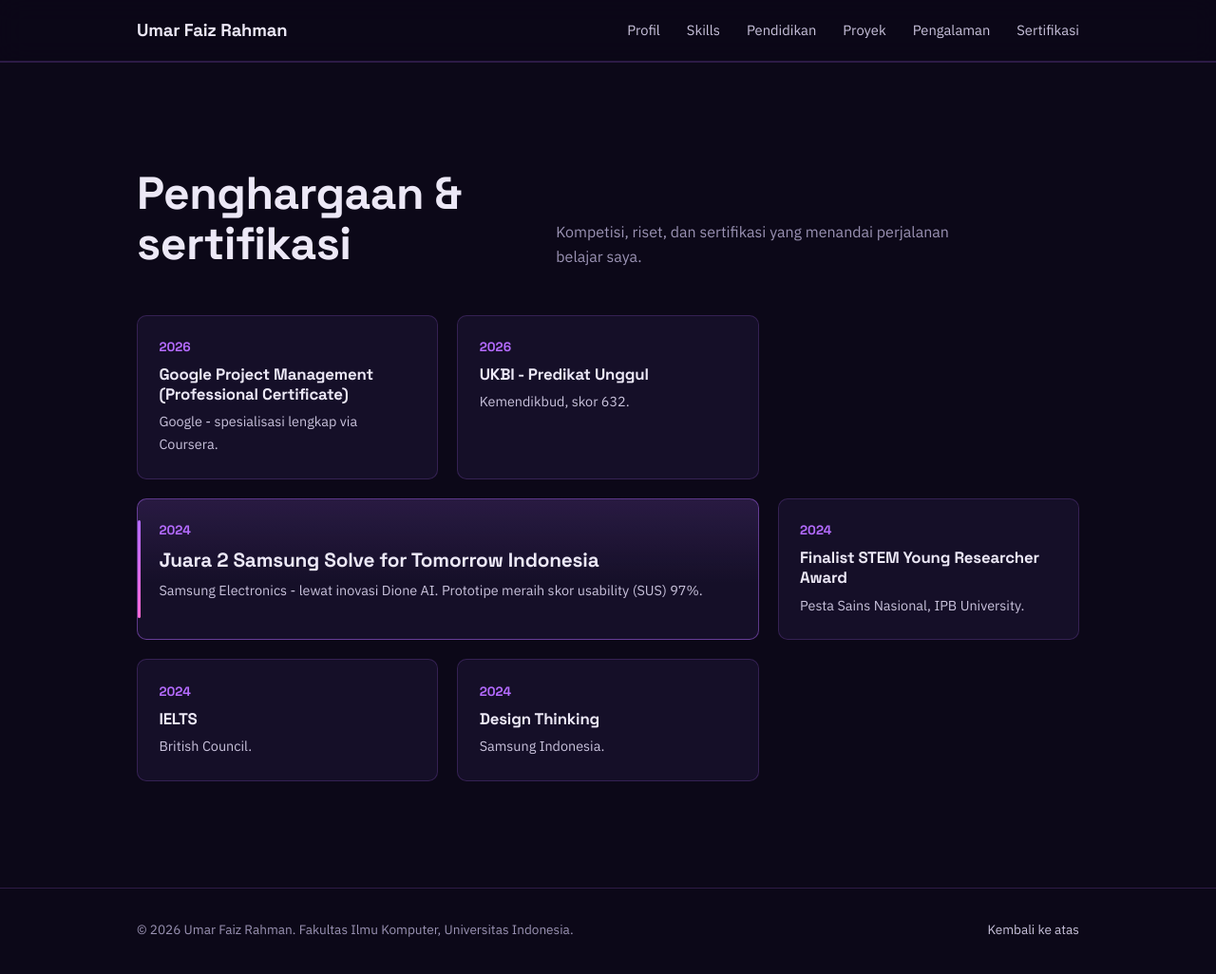
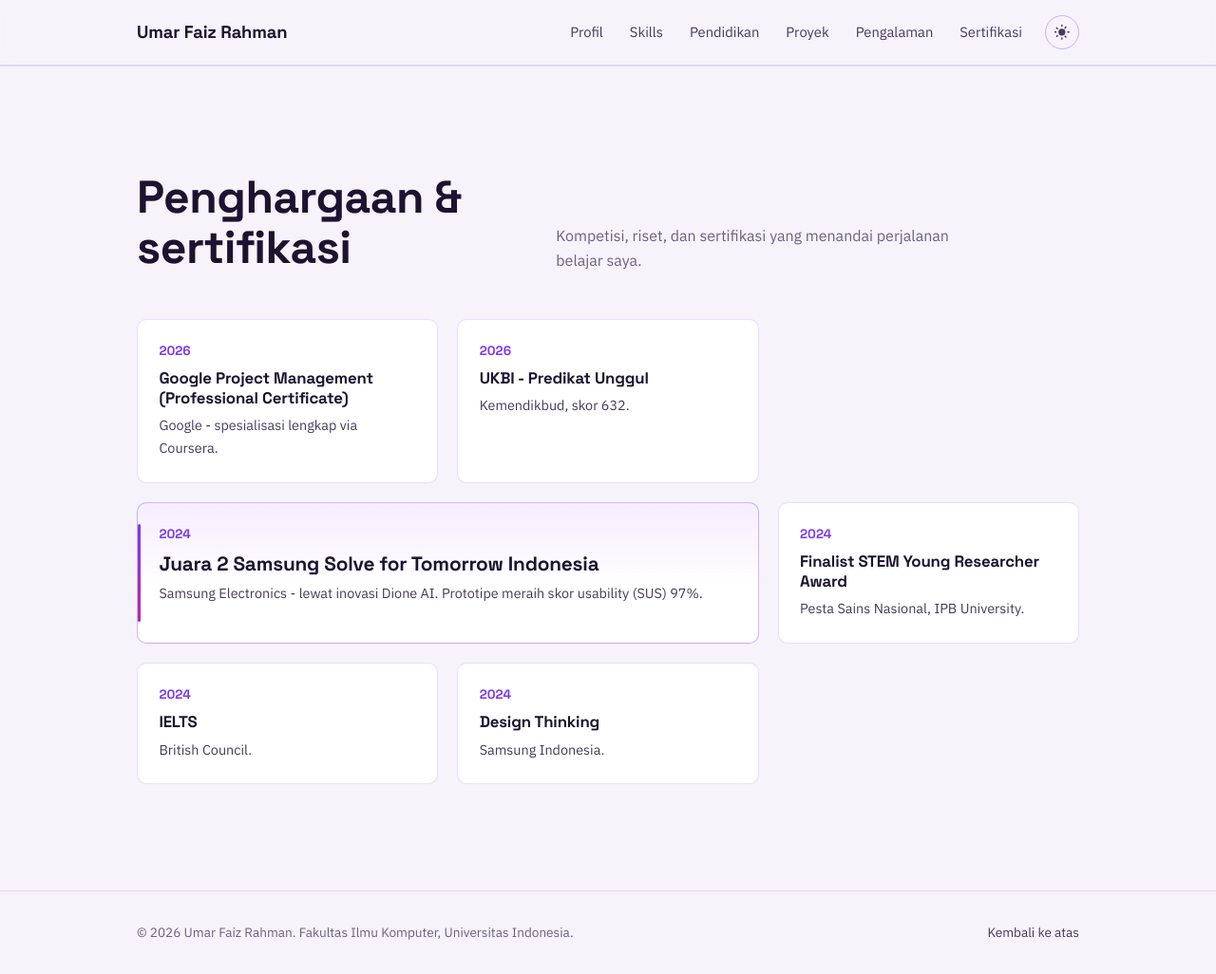
Before and after one commit to McKenzy65/myportofolio, a Django app: page /certifications/ in a window 1280 px wide. Shown: the whole page at 95% size. Before the commit the page ends 987 px from the top, so only its background shows below. Run offline with Django 5.2, Linux system fonts and the light colour scheme; data comes from the database, SQL or seed files in the repository.

Commit message:
feat: add light/dark mode toggle
Adds a theme toggle button in the navbar on both pages. Colors are
already CSS custom properties, so light mode is a [data-theme="light"]
override block plus overrides for the few literal (non-var) colors
used for the header blur backdrop, hero GIF fade, project thumbnail
tint, and project tag chips.

A small inline script in <head> applies the stored/system theme
before first paint to avoid a flash, and static/js/theme.js wires up
the toggle button and persists the choice to localStorage so it
carries over between the main and certifications pages.

```diff
--- a/static/css/style.css
+++ b/static/css/style.css
@@ -12,6 +12,7 @@
      9. Footer
     10. Animasi masuk
     11. Responsif
+    12. Mode terang (data-theme="light")
    ===================================================================== */
 
 
@@ -192,6 +193,45 @@ ul, ol {
 .site-header nav a:hover::after {
     transform: scaleX(1);
 }
+
+.nav-wrap {
+    display: flex;
+    align-items: center;
+    gap: 1.5rem;
+}
+
+/* Tombol ganti tema, ikon bulan/matahari ditukar lewat data-theme */
+.theme-toggle {
+    display: inline-flex;
+    align-items: center;
+    justify-content: center;
+    flex-shrink: 0;
+    width: 2.25rem;
+    height: 2.25rem;
+    border-radius: 50%;
+    border: 1px solid var(--line-strong);
+    background: transparent;
+    color: var(--ink-soft);
+    cursor: pointer;
+    transition: border-color 0.2s ease, color 0.2s ease, background-color 0.2s ease;
+}
+
+.theme-toggle:hover {
+    border-color: var(--accent);
+    color: var(--ink);
+}
+
+.theme-toggle svg {
+    width: 1.1rem;
+    height: 1.1rem;
+    fill: currentColor;
+}
+
+.theme-toggle .icon-sun { display: none; }
+.theme-toggle .icon-moon { display: block; }
+
+[data-theme="light"] .theme-toggle .icon-sun { display: block; }
+[data-theme="light"] .theme-toggle .icon-moon { display: none; }
 
 
 /* ---------- 4. Hero / About Me ---------- */
@@ -955,4 +995,42 @@ ul, ol {
     .cert--highlight {
         grid-column: auto;
     }
+
+    [data-theme="light"] .hero-bg::after {
+        background: linear-gradient(to bottom, rgba(246, 243, 251, 0.35), var(--bg));
+    }
 }
+
+
+/* ---------- 12. Mode terang (data-theme="light") ---------- */
+
+[data-theme="light"] {
+    --bg: #f6f3fb;
+    --bg-raised: #ffffff;
+    --ink: #1c1330;
+    --ink-soft: #453a5e;
+    --text-muted: #6c6280;
+    --accent: #7c3aed;
+    --accent-2: #c026a3;
+    --accent-dark: #5b21b6;
+    --line: rgba(124, 58, 237, 0.16);
+    --line-strong: rgba(124, 58, 237, 0.36);
+}
+
+/* Warna berikut ditulis literal (bukan var()) di tempat asalnya,
+   jadi perlu di-override terpisah untuk mode terang. */
+[data-theme="light"] .site-header {
+    background-color: rgba(246, 243, 251, 0.82);
+}
+
+[data-theme="light"] .hero-bg::after {
+    background: linear-gradient(to right, var(--bg) 20%, rgba(246, 243, 251, 0.55) 70%, rgba(246, 243, 251, 0.75));
+}
+
+[data-theme="light"] .project-thumb {
+    background-color: #ece5fa;
+}
+
+[data-theme="light"] .project-tags li {
+    background-color: rgba(28, 19, 48, 0.06);
+}
--- /dev/null
+++ b/static/js/theme.js
@@ -0,0 +1,39 @@
+(function () {
+    function getStored() {
+        try {
+            return localStorage.getItem('theme');
+        } catch (e) {
+            return null;
+        }
+    }
+
+    function setStored(value) {
+        try {
+            localStorage.setItem('theme', value);
+        } catch (e) {
+            /* localStorage unavailable (private mode, etc.) — theme just won't persist */
+        }
+    }
+
+    function applyTheme(theme) {
+        document.documentElement.setAttribute('data-theme', theme);
+        var btn = document.getElementById('theme-toggle');
+        if (btn) {
+            btn.setAttribute('aria-pressed', theme === 'light' ? 'true' : 'false');
+            btn.setAttribute('aria-label', theme === 'light' ? 'Ganti ke mode gelap' : 'Ganti ke mode terang');
+        }
+    }
+
+    document.addEventListener('DOMContentLoaded', function () {
+        applyTheme(document.documentElement.getAttribute('data-theme') || 'dark');
+
+        var btn = document.getElementById('theme-toggle');
+        if (btn) {
+            btn.addEventListener('click', function () {
+                var next = document.documentElement.getAttribute('data-theme') === 'light' ? 'dark' : 'light';
+                setStored(next);
+                applyTheme(next);
+            });
+        }
+    });
+})();
--- a/templates/certifications.html
+++ b/templates/certifications.html
@@ -10,6 +10,14 @@
     <link rel="preconnect" href="https://fonts.gstatic.com" crossorigin>
     <link href="https://fonts.googleapis.com/css2?family=Space+Grotesk:wght@500;700&family=IBM+Plex+Sans:ital,wght@0,400;0,500;0,600;1,400&display=swap" rel="stylesheet">
     <link rel="stylesheet" href="{% static 'css/style.css' %}">
+    <script>
+        (function () {
+            var stored = null;
+            try { stored = localStorage.getItem('theme'); } catch (e) {}
+            var theme = stored || (window.matchMedia('(prefers-color-scheme: light)').matches ? 'light' : 'dark');
+            document.documentElement.setAttribute('data-theme', theme);
+        })();
+    </script>
 </head>
 <body>
     <a class="skip-link" href="#certs">Lompat ke konten</a>
@@ -17,6 +25,7 @@
     <header class="site-header">
         <div class="container">
             <a href="{% url 'main:show_main' %}#profile" class="brand">{{ name }}</a>
+            <div class="nav-wrap">
                 <nav aria-label="Navigasi utama">
                     <a href="{% url 'main:show_main' %}#profile">Profil</a>
                     <a href="{% url 'main:show_main' %}#skills">Skills</a>
@@ -25,6 +34,11 @@
                     <a href="{% url 'main:show_main' %}#experience">Pengalaman</a>
                     <a href="{% url 'main:show_certifications' %}">Sertifikasi</a>
                 </nav>
+                <button id="theme-toggle" class="theme-toggle" type="button" aria-pressed="false" aria-label="Ganti ke mode terang">
+                    <svg class="icon-moon" viewBox="0 0 24 24" aria-hidden="true"><path d="M21 12.79A9 9 0 1 1 11.21 3a7 7 0 0 0 9.79 9.79Z"/></svg>
+                    <svg class="icon-sun" viewBox="0 0 24 24" aria-hidden="true"><path d="M12 4.5a1 1 0 0 1-1-1V2a1 1 0 1 1 2 0v1.5a1 1 0 0 1-1 1Zm0 15a1 1 0 0 1 1 1V22a1 1 0 1 1-2 0v-1.5a1 1 0 0 1 1-1ZM4.5 12a1 1 0 0 1-1 1H2a1 1 0 1 1 0-2h1.5a1 1 0 0 1 1 1Zm15 0a1 1 0 0 1 1-1H22a1 1 0 1 1 0 2h-1.5a1 1 0 0 1-1-1ZM6.34 7.76a1 1 0 0 1-1.41 0L3.87 6.7a1 1 0 1 1 1.41-1.41L6.34 6.34a1 1 0 0 1 0 1.42Zm12.02 12.02a1 1 0 0 1-1.41 0l-1.06-1.06a1 1 0 1 1 1.41-1.41l1.06 1.06a1 1 0 0 1 0 1.41ZM6.34 16.24a1 1 0 0 1 0 1.42l-1.06 1.06a1 1 0 1 1-1.41-1.41l1.06-1.06a1 1 0 0 1 1.41 0Zm12.02-12.02a1 1 0 0 1 0 1.41l-1.06 1.06a1 1 0 1 1-1.41-1.41l1.06-1.06a1 1 0 0 1 1.41 0ZM12 7a5 5 0 1 1 0 10 5 5 0 0 1 0-10Z"/></svg>
+                </button>
+            </div>
         </div>
     </header>
 
@@ -57,5 +71,7 @@
             <a href="{% url 'main:show_main' %}#profile" class="back-top">Kembali ke atas</a>
         </div>
     </footer>
+
+    <script src="{% static 'js/theme.js' %}"></script>
 </body>
 </html>
```
Also changed, not shown: templates/index.html (+16 -0 lines). Lines whose indentation alone changed are shown as unchanged.
